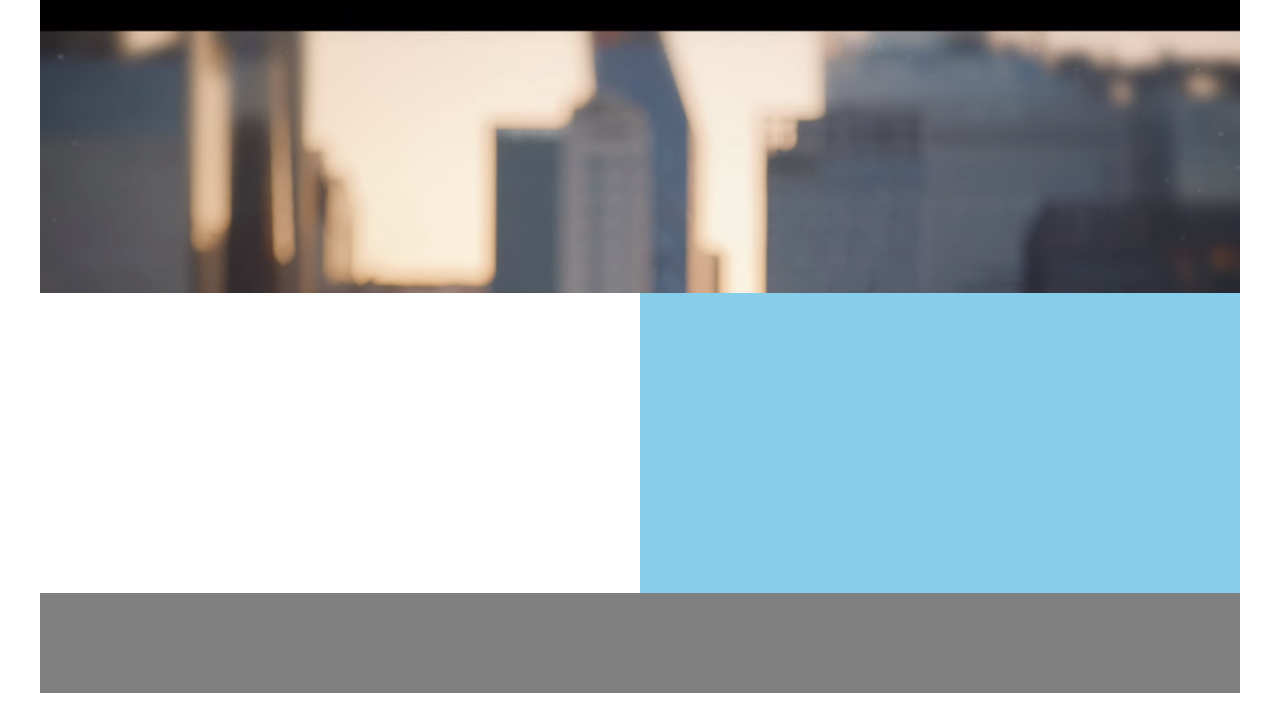
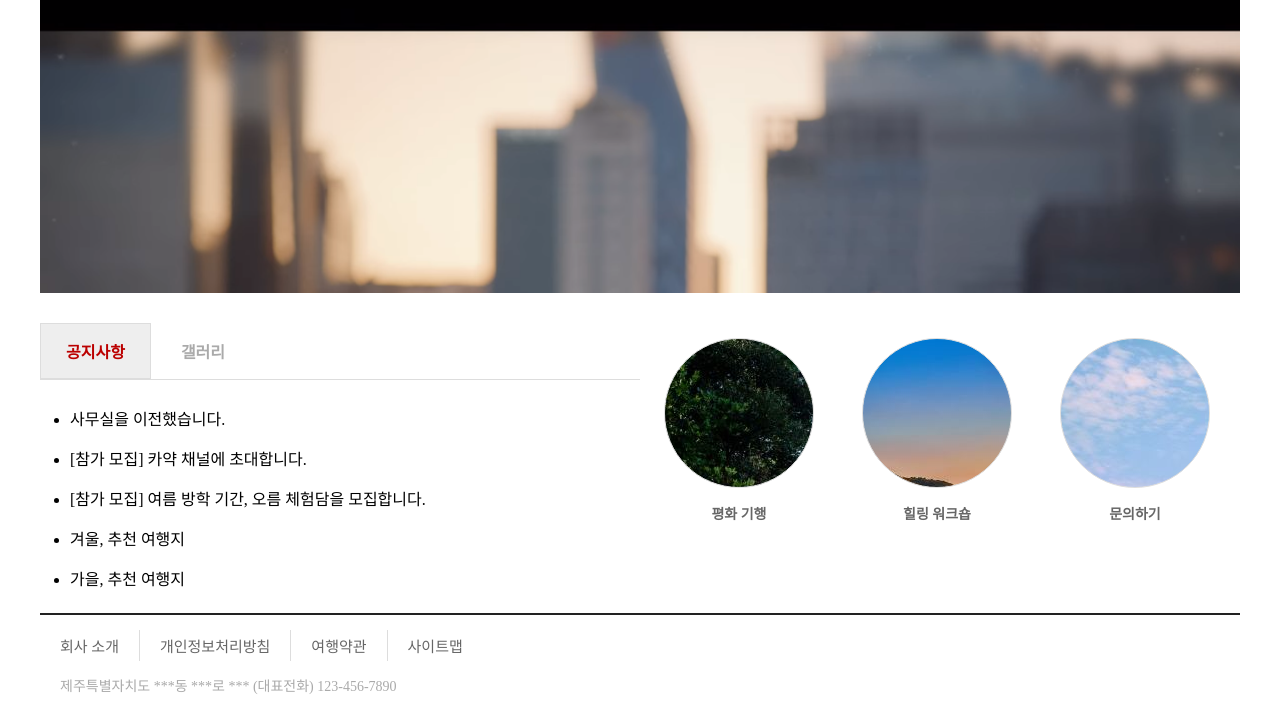
Before and after one commit to 202010855/workspace, a plain HTML site: page SITE/index.html in a window 1280 px wide. Shown: the part 107-820 px from the top of the page. Drawn offline with Linux system fonts and the light colour scheme.

Commit message:
Doit supplement

```diff
--- a/SITE/css/style.css
+++ b/SITE/css/style.css
@@ -12,14 +12,14 @@ ul{
     margin: 0 auto;
     width: 1200px;
 }
-/* 헤더 */
+/* header */
 header{
     width: 100%;
     height: 100px;
     background-color: #07c;
 }
 
-/* 로고 */
+/* logo */
 #logo{
     float: left;
     width: 250px;
@@ -36,7 +36,7 @@ header{
     text-shadow: 0 -1px 0 #222;
 }
 
-/* 내비게이션 영역 */
+/* nav */
 nav{
     float: right;
     width: 900px;
@@ -89,7 +89,7 @@ nav{
     color: #f00;
 }
 
-/* 이미지 슬라이드 쇼 */
+/* slideShow */
 #slideShow{
     clear: both;
     width: 100%;
@@ -138,32 +138,156 @@ button:focus{
     outline: 0;
 }
 
-/* 콘텐츠 영역 */
+/* contents */
 #contents{
     width: 100%;
     height: 300px;
+    margin-top: 20px;
 }
 
-/* 탭 메뉴 영역 */
+/* tabMenu */
 #tabMenu{
     float: left;
     width: 600px;
     height: 100%;
-    background-color: violet;
+    margin-top: 10px;
 }
 
-/* 퀵 링크 영역 */
+#tabMenu input[type="radio"]{
+    display: none;
+}
+
+#tabMenu label {
+    display: inline-block;
+    margin: 0 0;
+    padding: 15px 25px;
+    font-weight: 600;
+    text-align: center;
+    color: #aaa;
+    border: 1px solid transparent;
+}
+
+#tabMenu label:hover {
+    color: #222;
+    cursor: pointer;
+}
+
+#tabMenu input:checked+label {
+    color: #b00;
+    border: 1px solid #ddd;
+    background-color: #eee;
+}
+
+.tabContent {
+    display: none;
+    padding: 20px 0 0;
+    border-top: 1px solid #ddd;
+}
+.tabContent h2{
+    display: none;
+}
+
+#notice ul {
+    list-style: disc;
+    margin-left: 30px;
+}
+
+#notice ul li {
+    font-size: 16px;
+    line-height: 2.5;
+}
+
+#gallery ul li {
+    display: inline;
+}
+
+#tab1:checked ~ #notice,
+#tab2:checked ~  #gallery {
+    display: block;
+}
+/* links */
 #links{
     float: right;
     width: 600px;
     height: 100%;
-    background-color: skyblue;
+    margin-top: 15px;
 }
-/* 푸터 영역 */
+
+#links ul {
+    padding: 0;
+    overflow: hidden;
+}
+
+#links ul li {
+    float: left;
+    width: 33%;
+    text-align: center;
+    margin: 10px 0;
+}
+
+#links ul li a span {
+    display: block;
+    margin: 0 auto;
+    width: 150px;
+    height: 150px;
+    border-radius: 100%;
+    border: 1px solid #ddd;
+    line-height: 150px;
+}
+
+#quick-icon1 {
+    background-image:url('../images/photo-1.jpg');
+}
+
+#quick-icon2 {
+    background-image:url('../images/photo-2.jpg');
+}
+
+#quick-icon3 {
+    background-image:url('../images/photo-3.jpg');
+}
+
+#links ul li a p {
+    margin-top: 15px;
+    font-weight: 600;
+    color: #666;
+}
+/* footer */
 footer{
     width: 100%;
     height: 100px;
-    background-color: gray;
+    border-top: 2px solid #222;
+}
+#bottomMenu {
+    width: 100%;
+    height: 20px;
+    position: relative;
+}
+
+#bottomMenu ul {
+    margin-top: 15px;
+}
+#bottomMenu ul li {
+    float: left;
+    padding: 5px 20px;
+    border-right: 1px solid #ddd;
+}
+#bottomMenu ul li:last-child {
+    border-right: none;
+}
+
+#bottomMenu ul li a, #bottomMenu ul li a:visited {
+    font-size: 15px;
+    color: #666;
+}
+#company {
+    clear: left;
+    margin-top: 25px;
+    margin-left: 20px;
+}
+p {
+    font-size: 14px;
+    color: #aaa;
 }
 a{
     text-decoration: none;
--- a/SITE/index.html
+++ b/SITE/index.html
@@ -49,15 +49,64 @@
             </div>
         </div>
         <div id="contents">
-            <div id= "tapMenu">
+            <div id= "tabMenu">
+                <input type="radio" id="tab1" name="tabs" checked>
+                <label for="tab1">공지사항</label>
+                <input type="radio" id="tab2" name="tabs">
+                <label for="tab2">갤러리</label>
 
+                <div id="notice" class="tabContent">
+                    <h2>공지사항 내용입니다.</h2>
+                    <ul>
+                        <li>사무실을 이전했습니다.</li>
+                        <li>[참가 모집] 카약 채널에 초대합니다.</li>
+                        <li>[참가 모집] 여름 방학 기간, 오름 체험담을 모집합니다.</li>
+                        <li>겨울, 추천 여행지</li>
+                        <li>가을, 추천 여행지</li>
+                    </ul>
+                </div>
+            </div>
+            <div id="gallery" class="tabContent">
+                <h2>갤러리 내용입니다.</h2>
+                <ul>
+                    <li><img src="images"></li>
+                </ul>
             </div>
             <div id="links">
-
+                <ul>
+                    <li>
+                        <a href="#">
+                            <span id="quick-icon1"></span>
+                            <p>평화 기행</p>
+                        </a>
+                    </li>
+                    <li>
+                        <a href="#">
+                            <span id="quick-icon2"></span>
+                            <p>힐링 워크숍</p>
+                        </a>
+                    </li>
+                    <li>
+                        <a href="#">
+                            <span id="quick-icon3"></span>
+                            <p>문의하기</p>
+                        </a>
+                    </li>
+                </ul>
             </div>
         </div>
         <footer>
-
+            <div id="bottomMenu">
+                <ul>
+                    <li><a href="#">회사 소개</a></li>
+                    <li><a href="#">개인정보처리방침</a></li>
+                    <li><a href="#">여행약관</a></li>
+                    <li><a href="#">사이트맵</a></li>
+                </ul>
+            </div>
+            <div id="company">
+                <p>제주특별자치도 ***동 ***로 *** (대표전화) 123-456-7890</p>
+            </div>
         </footer>
     </div>
 
```
